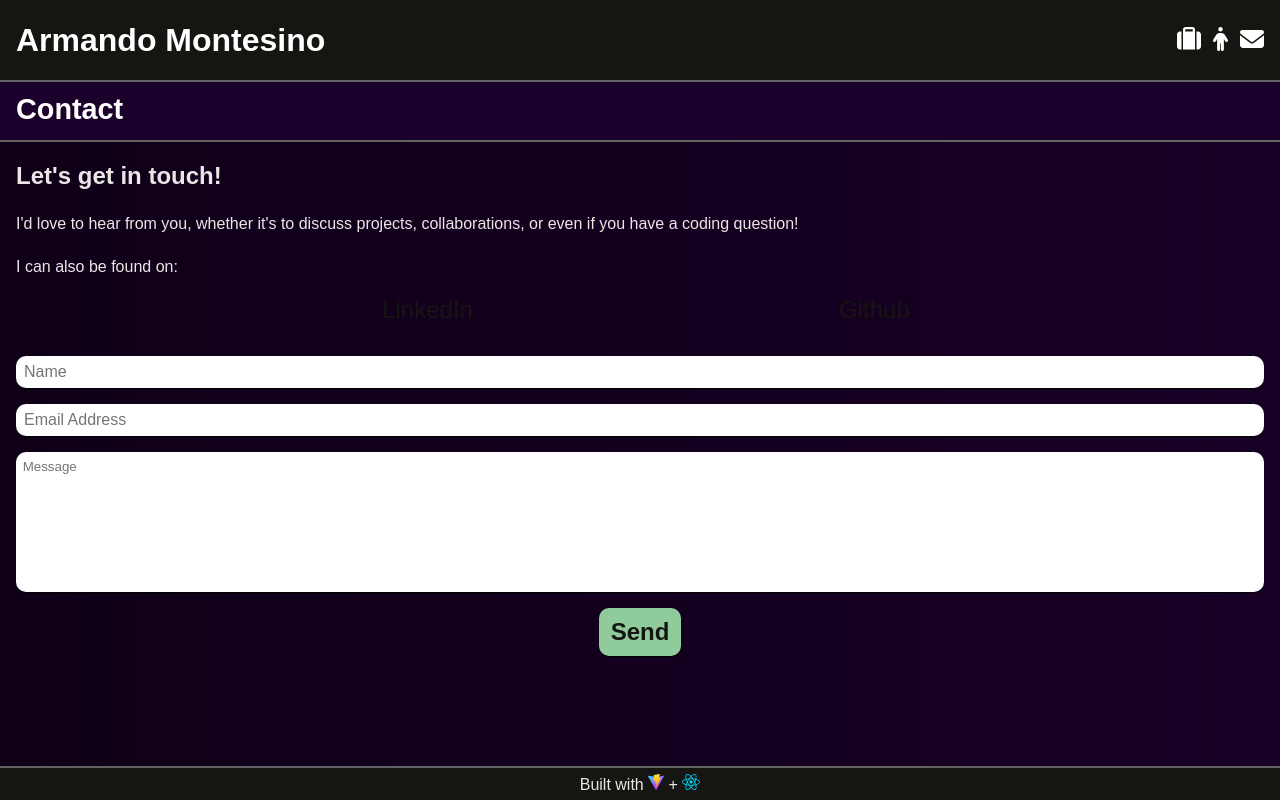
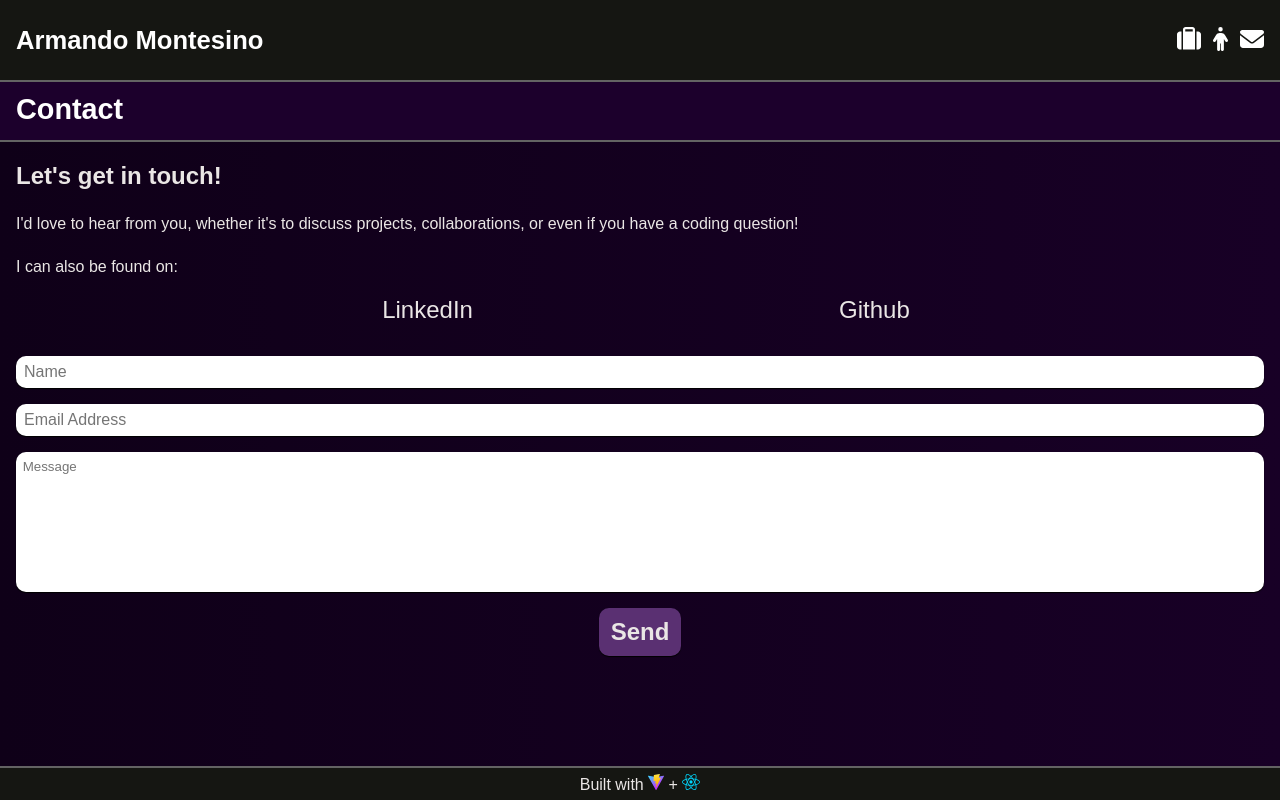
Before and after one commit to amontesino/portfolio, a React (Vite) app: page /contact in a window 1280 px wide. Built offline with nearby package versions, Linux system fonts and the light colour scheme; a web font is replaced by a local one.

Commit message:
fixed home-body margin, fixed contact nav links and email send button

```diff
--- a/package.json
+++ b/package.json
@@ -4,7 +4,7 @@
   "version": "0.0.0",
   "type": "module",
   "scripts": {
-    "dev": "vite",
+    "dev": "vite --host",
     "build": "vite build",
     "lint": "eslint . --ext js,jsx --report-unused-disable-directives --max-warnings 0",
     "preview": "vite preview"
--- a/src/App.jsx
+++ b/src/App.jsx
@@ -1,5 +1,4 @@
-import { useState } from 'react'
-import { BrowserRouter, Routes, Route, Link, Outlet } from "react-router-dom"
+import { BrowserRouter, Routes, Route} from "react-router-dom"
 import './App.css'
 import Home from './pages/Home'
 import About from './pages/About'
--- a/src/index.css
+++ b/src/index.css
@@ -33,11 +33,12 @@ html {
 }
 
 .header-name {
-  font-size: 1em;
+  font-size: 0.8em;
 }
 
 .header-link,
-.portf-link {
+.portf-link,
+.contact-link {
   font-size: 1.5em;
   padding-left: 0.5em;
 }
@@ -45,7 +46,7 @@ html {
 .header-name:hover,
 .header-link:hover,
 .portf-link:hover {
-  color: #8d00df;
+  color: #9857bd;
   transition: color 1s;
 }
 
@@ -134,23 +135,28 @@ html {
 }
 
 .email-send {
-  color: #151612;
+  color: #EAE6E5;
   font-size: 1.5em;
   font-weight: bold;
-  background: #8FCB9B;
+  background: #5a3072;
   height: 2em;
   max-width: 4em;
   align-self: center;
 }
 
-.portf-link-container {
+.portf-link-container,
+.contact-link-container {
   display: flex;
   justify-content: space-evenly;
-  color: #151612;
   margin-bottom: 2em;
 }
 
 .portf-link {
+  color: #151612;
+}
+
+.portf-link,
+.contact-link {
   text-decoration: none;
 }
 
@@ -158,10 +164,6 @@ html {
 
 .strong {
   font-weight: bold;
-}
-
-.black {
-  color: #151612;
 }
 
 .header,
@@ -184,6 +186,7 @@ html {
 .page-section,
 .contact-page-section {
   padding-top: 3.7em;
+  padding-bottom: 2em;
 }
 
 .page-section p {
@@ -266,6 +269,18 @@ html {
   text-align: center;
 }
 
+/* Contact page */
+
+.contact-link {
+  color: #EAE6E5;
+  transition: color 1s;
+}
+
+.contact-link:hover,
+.contact-link:active {
+  color: #8d00df;
+}
+
 @media (min-width: 1366px) {
   .header {
     text-align: center;
@@ -306,8 +321,7 @@ html {
   .home-body {
     font-size: 3em;
     text-align: left;
-    margin-right: 30em;
-    width: 50%;
+    width: 30%;
   }
 
   .navlink-container {
--- a/src/pages/Contact.jsx
+++ b/src/pages/Contact.jsx
@@ -12,15 +12,15 @@ export default function Contact() {
                         <h1>Let's get in touch!</h1>
                         <p>I'd love to hear from you, whether it's to discuss projects, collaborations, or even if you have a coding question!</p>
                         <p>I can also be found on:</p>
-                        <div className='portf-link-container'>
+                        <div className='contact-link-container'>
                             <NavLink
-                                className="portf-link black"
+                                className="contact-link black"
                                 to="https://www.linkedin.com/in/armandomontesino98"
                             >
                                 LinkedIn
                             </NavLink>
                             <NavLink
-                                className="portf-link black"
+                                className="contact-link black"
                                 to="https://www.github.com/amontesino"
                             >
                                 Github
```
Also changed, not shown: 1 other file (tests, documents, lock files or other folders).
